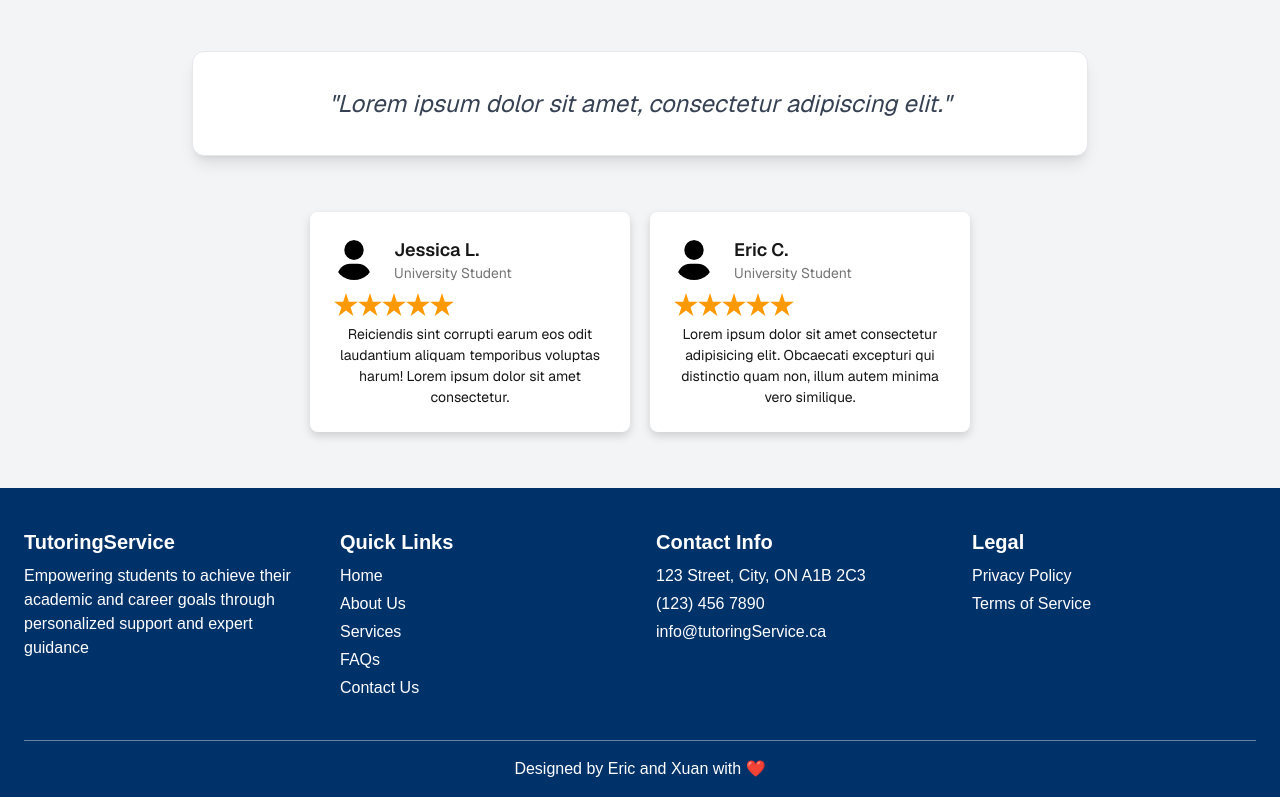
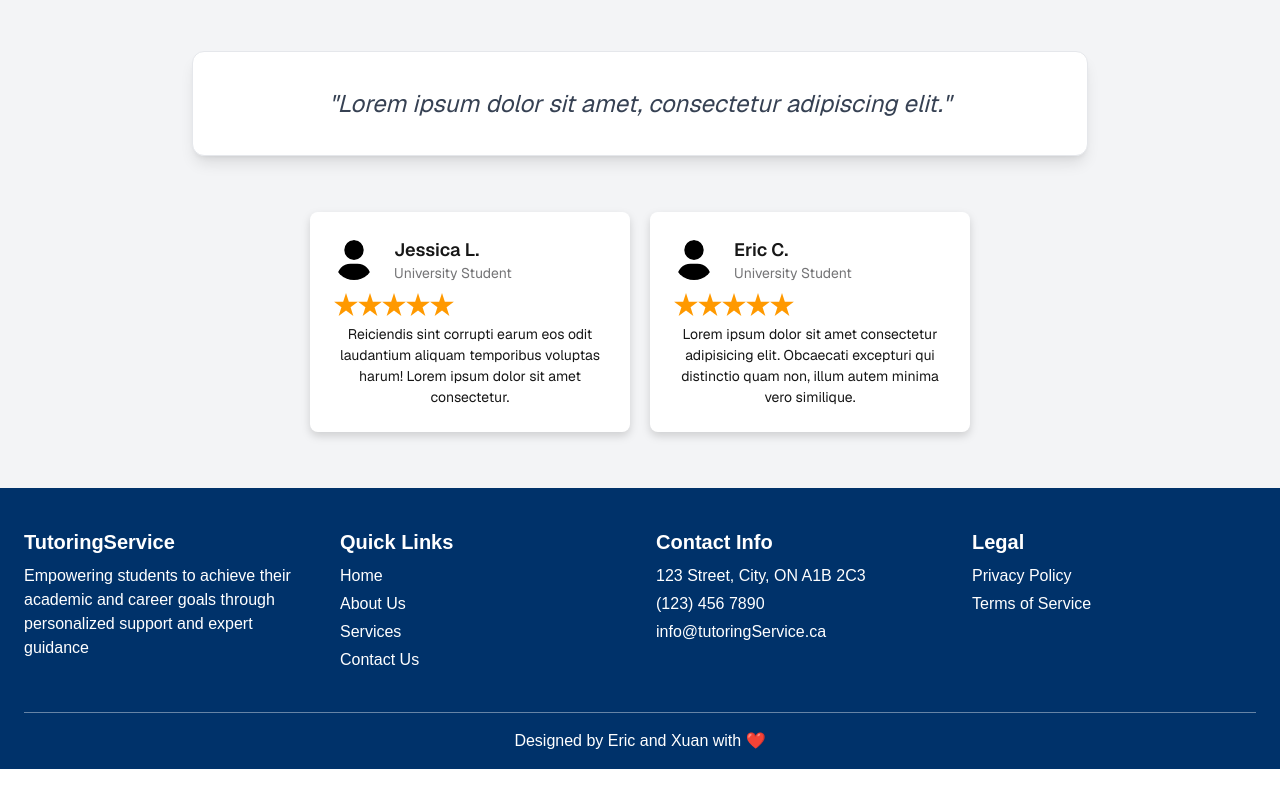
Before and after one commit to Moonfox404/SEG3125-tutoring-service, a Next.js app in the folder tutoring-service/: page / in a window 1280 px wide. Shown: the part 1731-2528 px from the top of the page. After the commit the page ends 2500 px from the top, so only its background shows below. Built offline with nearby package versions, Linux system fonts and the light colour scheme.

Commit message:
fix footer urls

```diff
--- a/tutoring-service/app/components/Footer.tsx
+++ b/tutoring-service/app/components/Footer.tsx
@@ -16,19 +16,16 @@
           <h3 className="font-bold text-lg mb-2 lg:text-xl">Quick Links</h3>
           <ul className="space-y-1 text-sm lg:text-base">
             <li>
-              <a href="#">Home</a>
+              <a href="/">Home</a>
             </li>
             <li>
-              <a href="#">About Us</a>
+              <a href="/about">About Us</a>
             </li>
             <li>
-              <a href="#">Services</a>
+              <a href="/services">Services</a>
             </li>
             <li>
-              <a href="#">FAQs</a>
-            </li>
-            <li>
-              <a href="#">Contact Us</a>
+              <a href="/contact">Contact Us</a>
             </li>
           </ul>
         </div>
```
